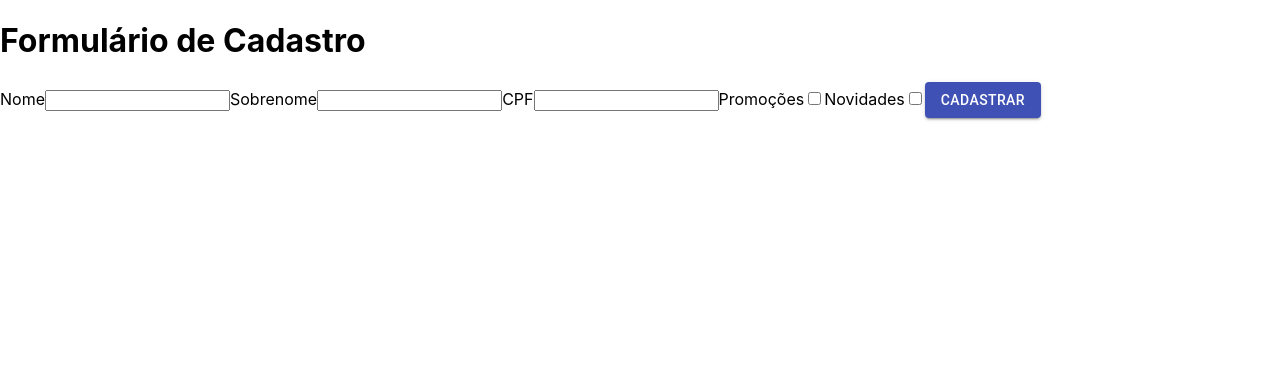
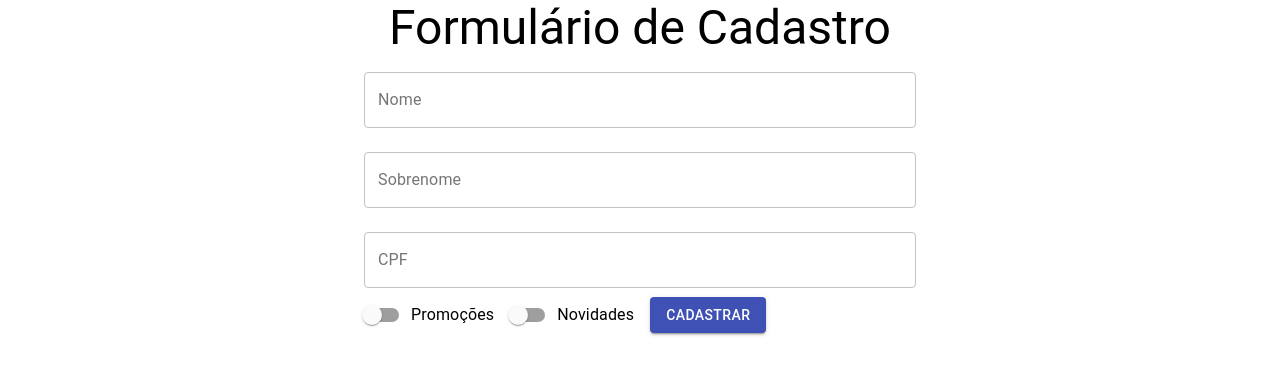
Before and after one commit to VicenteLamberti/React_Projeto_Formulario, a React (Create React App) app: page / in a window 1280 px wide. Shown: the top 374 px of the page. Built offline with nearby package versions, Linux system fonts and the light colour scheme.

Commit message:
Estilizando utilizando componentes do Material UI

```diff
--- a/src/App.js
+++ b/src/App.js
@@ -1,13 +1,17 @@
 import './App.css';
 import React,{Component, Fragment} from 'react'
 import FormularioCadastro from './components/FormularioCadastro/FormularioCadastro';
+import { Container } from '@material-ui/core';
+import { Typography } from '@material-ui/core';
 class App extends Component{
   render(){
     return (
-      <>
-        <h1>Formulário de Cadastro</h1>
+      <Container component="article" maxWidth="sm">
+       <Typography align="center" variant="h3" component="h1" >
+          Formulário de Cadastro
+        </Typography>
         <FormularioCadastro/>
-      </>
+      </Container>
 
     );
   }
--- a/src/components/FormularioCadastro/FormularioCadastro.jsx
+++ b/src/components/FormularioCadastro/FormularioCadastro.jsx
@@ -1,22 +1,26 @@
 import React from "react"
 import Button from "@material-ui/core/Button"
+import { Checkbox } from "@material-ui/core";
+import { TextField } from "@material-ui/core";
+import { Switch } from "@material-ui/core";
+import { FormControlLabel } from "@material-ui/core";
 function FormularioCadastro(){
     return(
         <form>
-            <label>Nome</label>
-            <input type="text"/>
+            <TextField variant="outlined" id = "nome" label="Nome" fullWidth margin="normal"/>
 
-            <label>Sobrenome</label>
-            <input type="text"/>
+            <TextField variant="outlined" id = "sobrenome" label="Sobrenome" fullWidth margin="normal"/>
 
-            <label>CPF</label>
-            <input type="text"/>
+            <TextField variant="outlined" id = "cpf" label="CPF" fullWidth margin="normal"/>
 
-            <label>Promoções</label>
-            <input type="checkbox"/>
+            <FormControlLabel
+            label="Promoções"
+            control={ <Switch color="primary" name="promocoes"  />}/>
 
-            <label>Novidades</label>
-            <input type="checkbox"/>
+            <FormControlLabel
+            label="Novidades"
+            control={  <Switch color="primary" name="novidades"  />}/>
+
 
             <Button variant="contained" color="primary" type="submit">Cadastrar</Button>
         </form>
```
